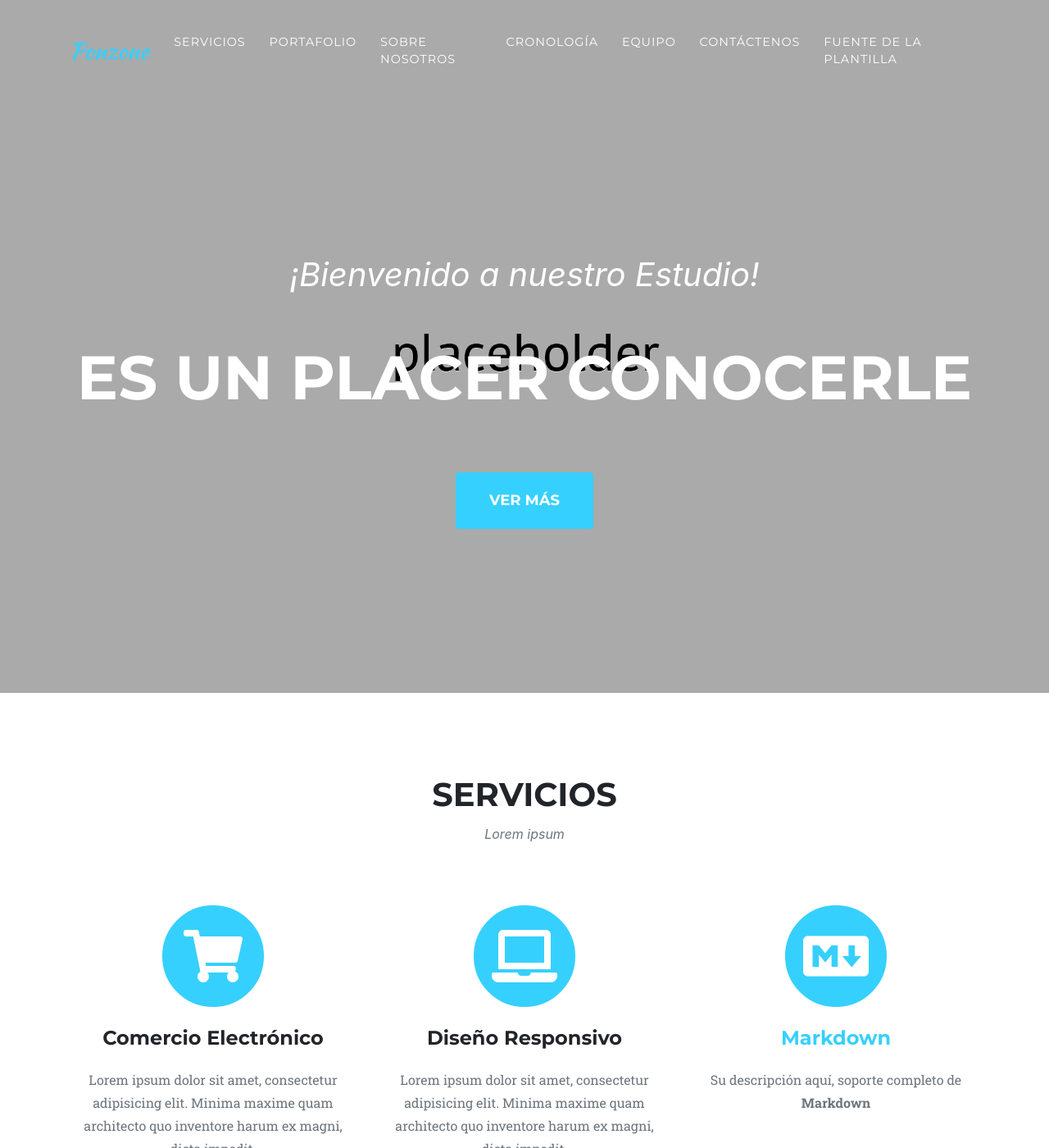
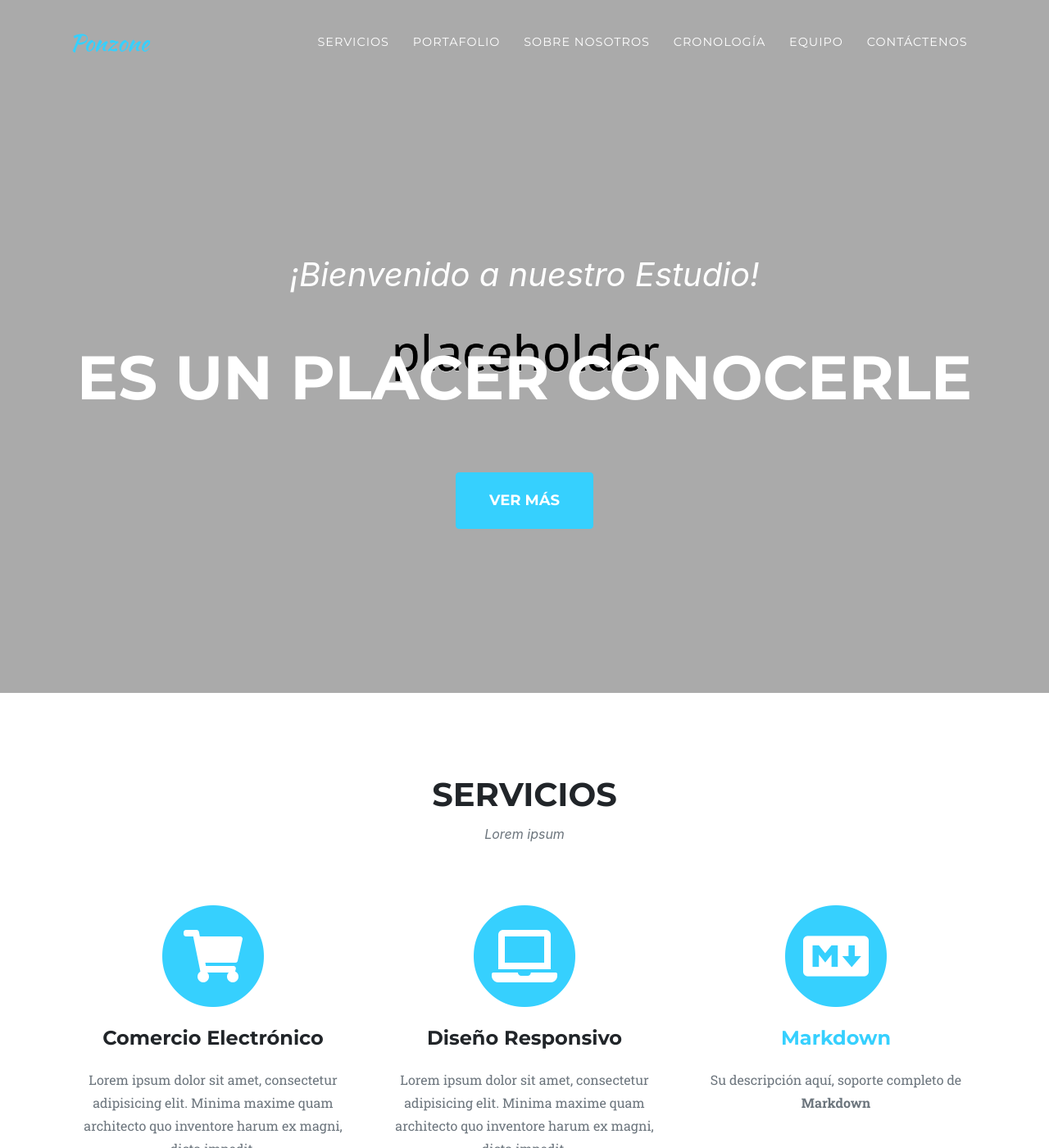
Before and after one commit to PabloJapon/ponzone, a Jekyll site: the page built from index.md, in a window 1280 px wide and 1400 px high. Shown: the whole window at 82% size. Built offline with Jekyll 4.4.1, drawn with Linux system fonts in a browser that asks for light colours; some web fonts are replaced.

Commit message:
no message

```diff
--- a/_data/navigation.yml
+++ b/_data/navigation.yml
@@ -23,8 +23,6 @@
       section: equipo
     - title: "Contáctenos"
       section: contacto
-    - title: "Fuente de la plantilla"
-      url: https://github.com/raviriley/agency-jekyll-theme/
 es-ES:
   <<: *DEFAULT_ES
 es-CO:
--- a/_sass/components/_navbar.scss
+++ b/_sass/components/_navbar.scss
@@ -1,6 +1,7 @@
 // Styling for the navbar
 #mainNav {
   background-color: $gray-900;
+
   .navbar-toggler {
     font-size: 12px;
     right: 0;
@@ -11,9 +12,15 @@
     background-color: $primary;
     @include heading-font;
   }
+
   .navbar-brand {
     color: $primary;
     @include script-font;
+    display: flex;
+    justify-content: center; // This centers the logo horizontally
+    align-items: center; // Vertically centers the logo if the height is greater than the container
+    margin: 0 auto; // Ensures that the logo stays in the center when the navbar is stretched
+
     &.active,
     &:active,
     &:focus,
@@ -21,6 +28,7 @@
       color: darken($primary, 10%);
     }
   }
+
   .navbar-nav {
     .nav-item {
       .nav-link {
@@ -30,6 +38,7 @@
         letter-spacing: 1px;
         color: white;
         @include heading-font;
+
         &.active,
         &:hover {
           color: $primary;
@@ -38,6 +47,7 @@
     }
   }
 }
+
 @media (min-width: 992px) {
   #mainNav {
     padding-top: 25px;
@@ -47,12 +57,14 @@
     transition: padding-top 0.3s, padding-bottom 0.3s;
     border: none;
     background-color: transparent;
+
     .navbar-brand {
       font-size: 1.75em;
       -webkit-transition: all 0.3s;
       -moz-transition: all 0.3s;
       transition: all 0.3s;
     }
+
     .navbar-nav {
       .nav-item {
         .nav-link {
@@ -60,14 +72,16 @@
         }
       }
     }
-    &.navbar-shrink {
-      padding-top: 0;
-      padding-bottom: 0;
-      background-color: $gray-900;
-      .navbar-brand {
-        font-size: 1.25em;
-        padding: 12px 0;
-      }
-    }
+
+    // .navbar-shrink {
+    //   padding-top: 0;
+    //   padding-bottom: 0;
+    //   background-color: $gray-900;
+
+    //   .navbar-brand {
+    //     font-size: 1.25em;
+    //     padding: 12px 0;
+    //   }
+    // }
   }
 }
```
